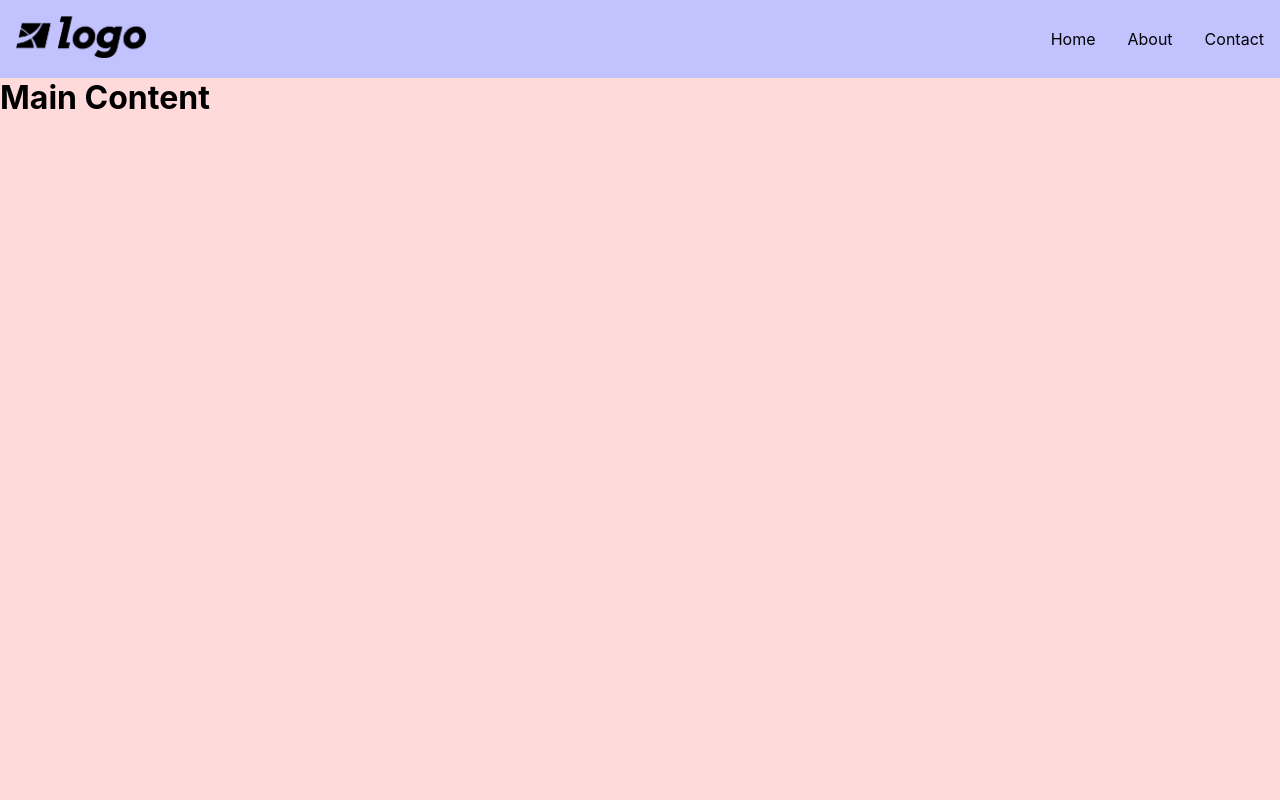
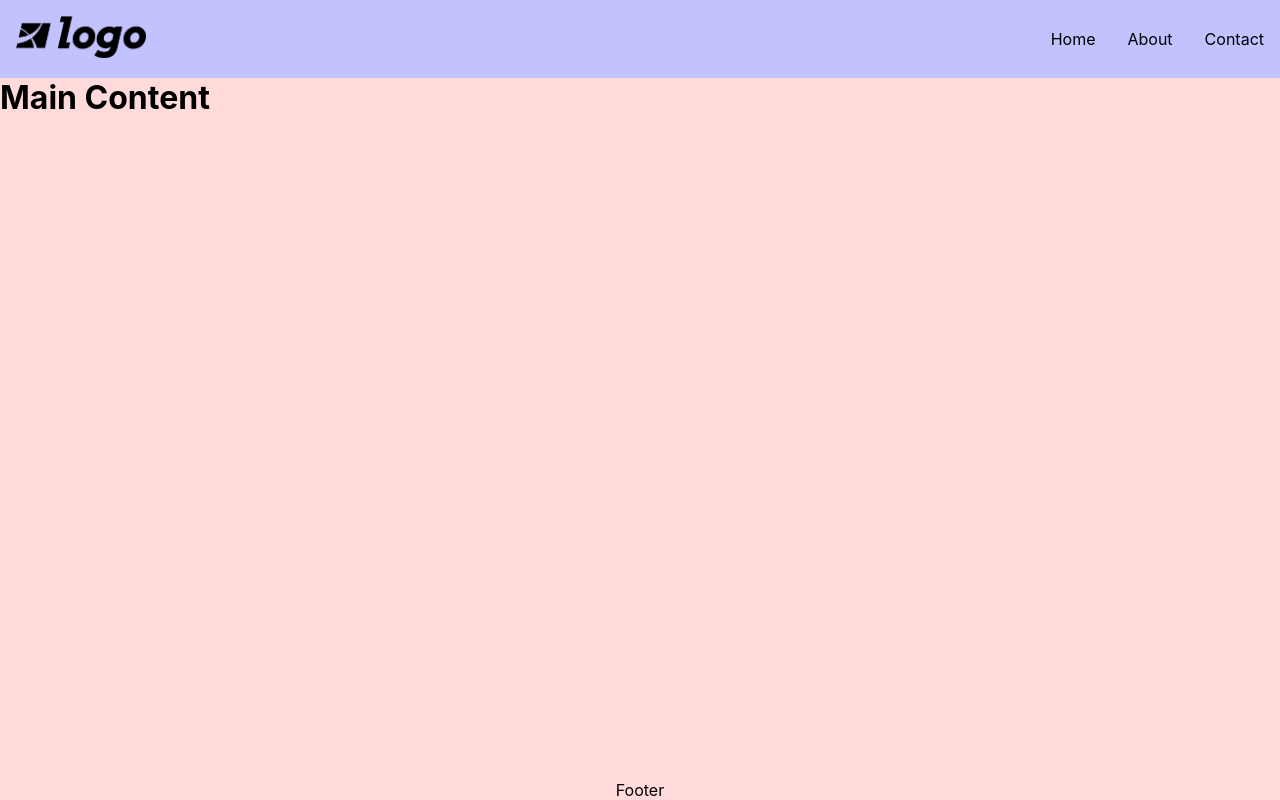
Before and after one commit to siemenjm/nextjs-marketing-site, a Next.js app: page / in a window 1280 px wide. Built offline with nearby package versions, Linux system fonts and the light colour scheme.

Commit message:
Add Footer

```diff
--- /dev/null
+++ b/components/Footer.jsx
@@ -0,0 +1,5 @@
+export default function Footer() {
+    return (
+        <div>Footer</div>
+    );
+}
--- a/pages/index.jsx
+++ b/pages/index.jsx
@@ -1,4 +1,5 @@
 import Head from 'next/head';
+import Footer from '../components/Footer';
 import Header from '../components/Header';
 
 export default function Home() {
@@ -13,6 +14,7 @@ export default function Home() {
             <main>
                 <h1>Main Content</h1>
             </main>
+            <Footer />
         </div>
     );
 }
```
Also changed, not shown: styles/Footer.module.css (added).
